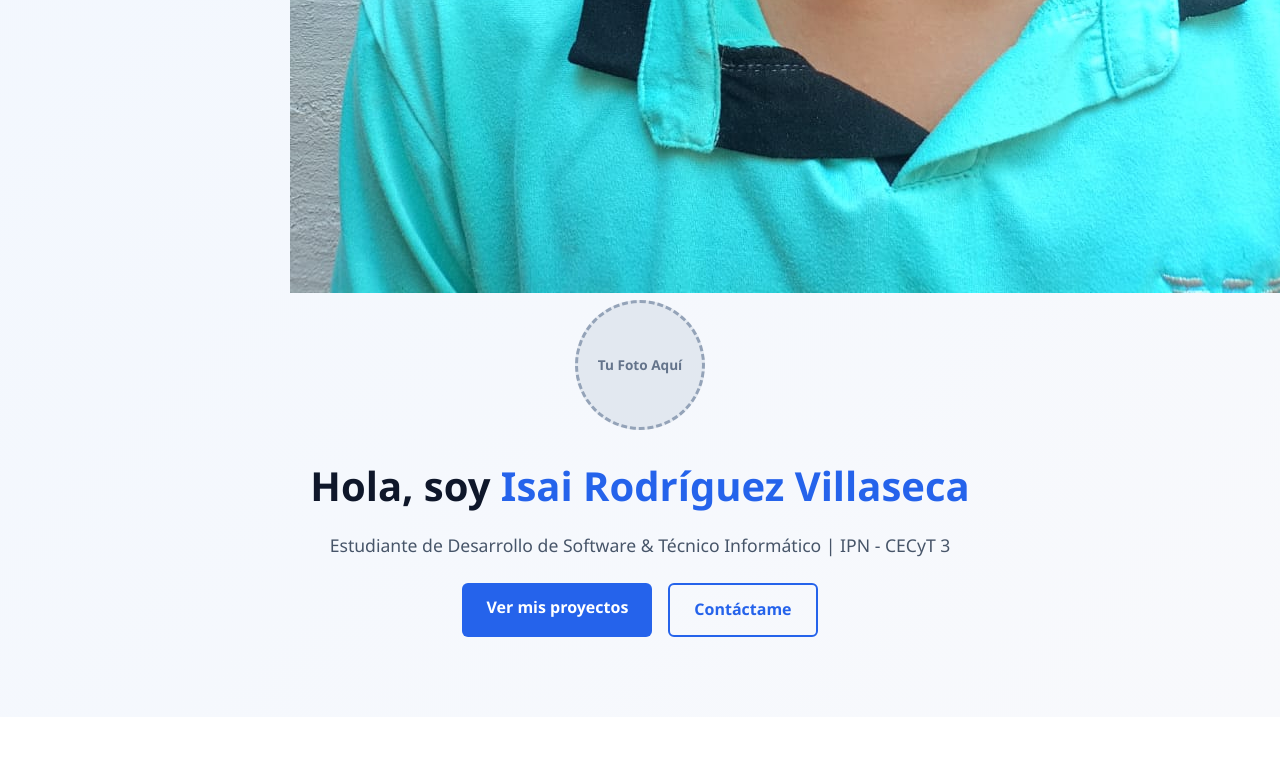
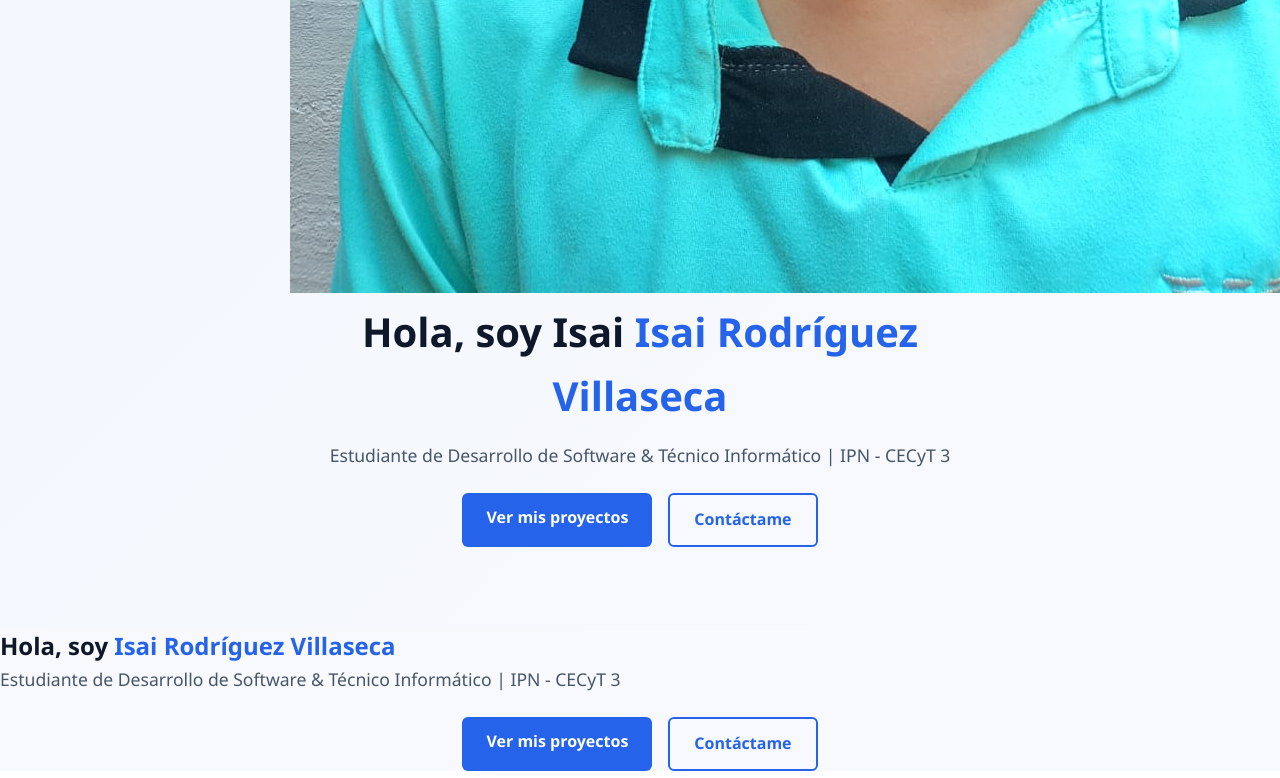
Before and after one commit to isairodriguez2025-hub/portafolio-personal, a plain HTML site: page index.html in a window 1280 px wide. Shown: the part 1459-2237 px from the top of the page. Drawn offline with Linux system fonts and the light colour scheme.

Commit message:
feat: actualiza diseño limpio y añade marcador de foto 3

```diff
--- a/index.html
+++ b/index.html
@@ -21,14 +21,20 @@
     </header>
 
     <!-- Sección Principal (Hero) -->
-    <section id="inicio" class="hero-section">
-        <div class="hero-content">
-            <!-- Espacio reservado para tu fotografía (puedes agregar tu <img src="..." class="profile-img"> aquí) -->
-             <img src="img/foto escuela.jpg.jpeg" alt="">
-            <div class="profile-placeholder">
-                <span>Tu Foto Aquí</span>
-            </div>
+   <section id="inicio" class="hero-section">
+    <div class="hero-content">
+        <div class="profile-container">
+            <img src="img/foto escuela.jpg.jpeg" alt="Foto de Isai Rodríguez Villaseca" class="profile-img">
+        </div>
 
+        <h2>Hola, soy Isai <span class="highlight">Isai Rodríguez Villaseca</span></h2>
+        <p class="subtitle">Estudiante de Desarrollo de Software & Técnico Informático | IPN - CECyT 3</p>
+        <div class="hero-buttons">
+            <a href="#proyectos" class="btn-primary">Ver mis proyectos</a>
+            <a href="#contacto" class="btn-secondary">Contáctame</a>
+        </div>
+    </div>
+</section>
             <h2>Hola, soy <span class="highlight">Isai Rodríguez Villaseca</span></h2>
             <p class="subtitle">Estudiante de Desarrollo de Software & Técnico Informático | IPN - CECyT 3</p>
             <div class="hero-buttons">
```
